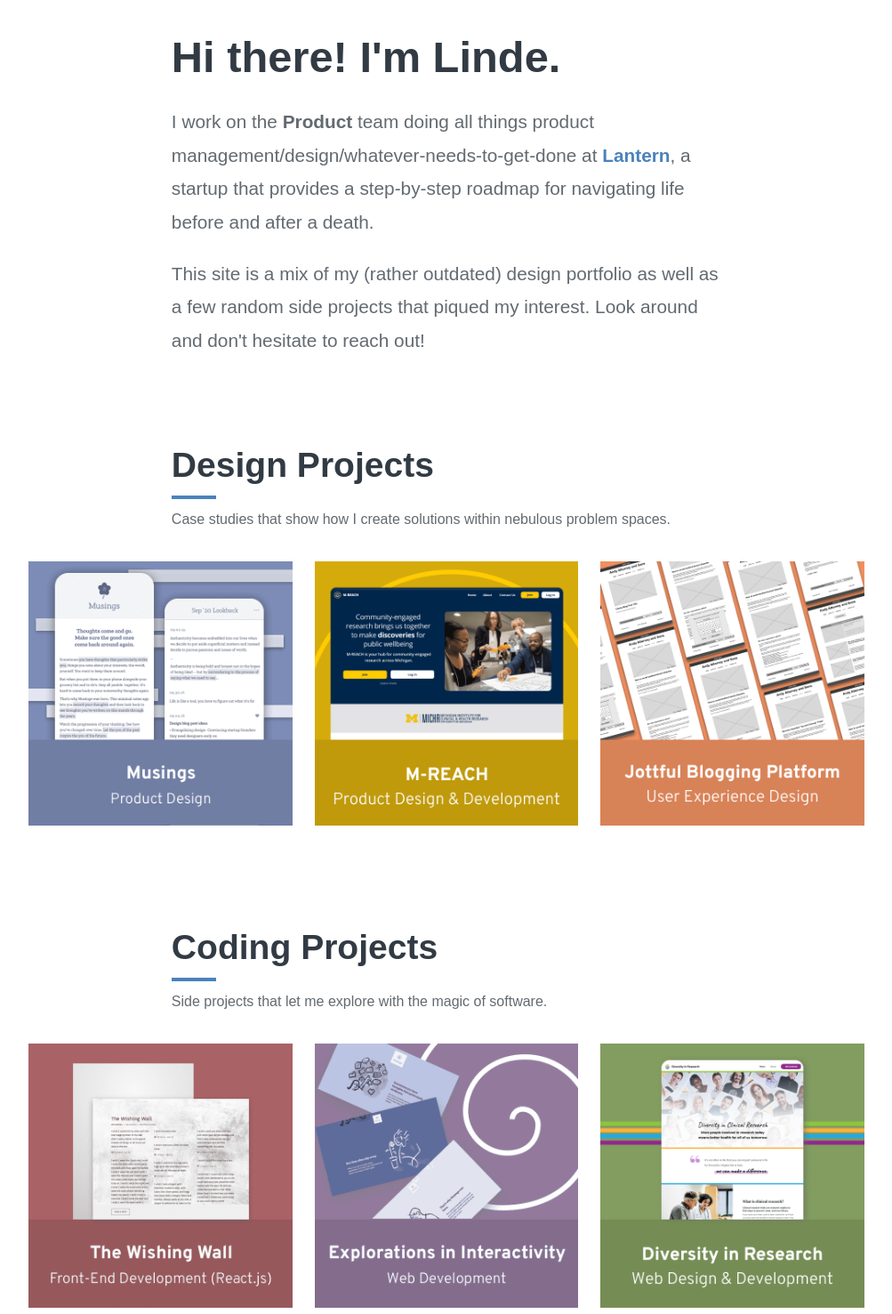
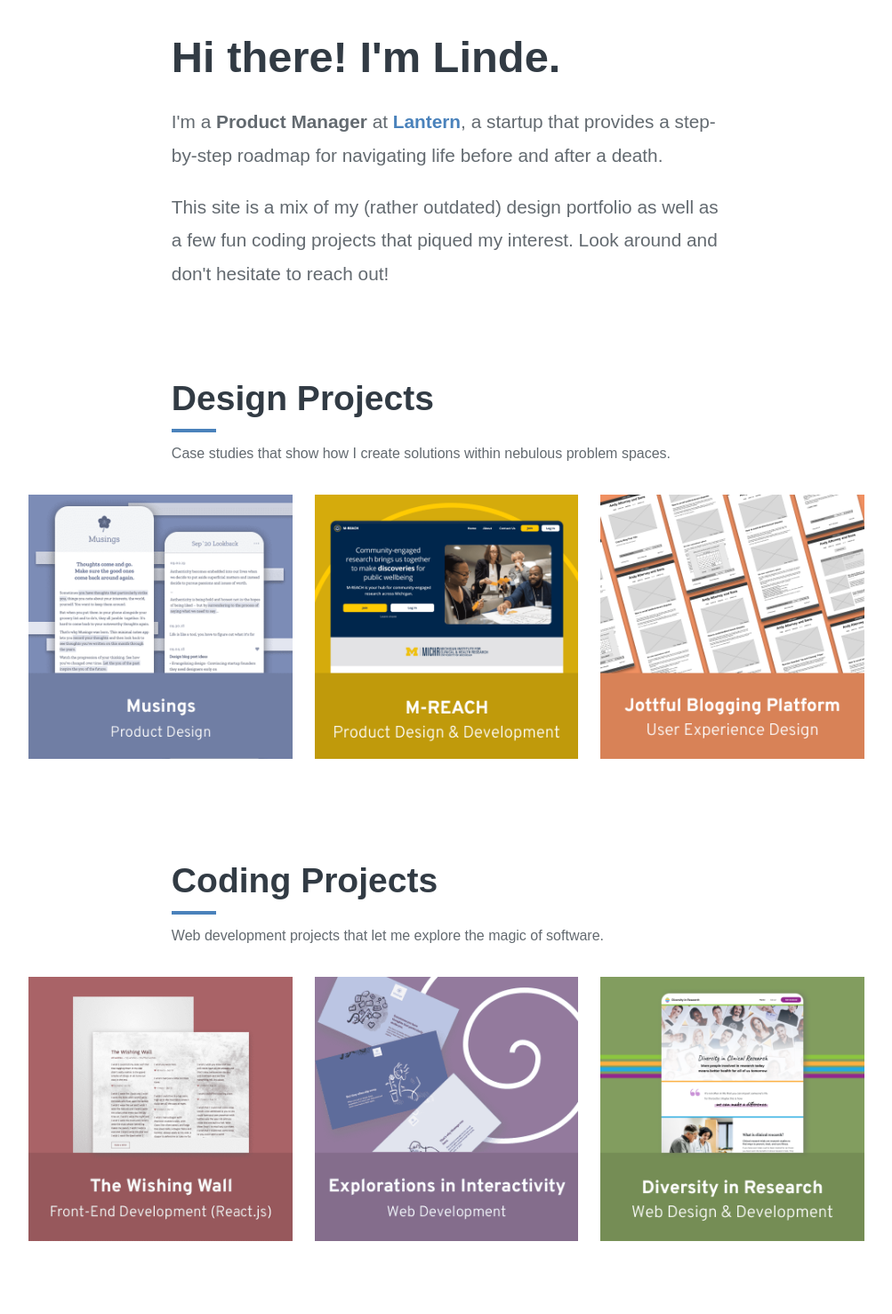
Before and after one commit to lindeluhuang/lh-website, a plain HTML site: page index.html in a window 1280 px wide. Shown: the part 160-1637 px from the top of the page at 89% size, without its empty margins (138-1141 px from the left). Drawn offline with nearby package versions, Linux system fonts and the light colour scheme; a web font is replaced by a local one.

Commit message:
Tiny tweaks to wording

```diff
--- a/index.html
+++ b/index.html
@@ -14,7 +14,7 @@
   </script>
 
 
-  <title>Linde Huang | Product Designer</title>
+  <title>Linde Huang | Product Manager</title>
   <link rel="shortcut icon" href="assets/images/brand/LHOutline.png" />
 
   <meta charset="utf-8">
@@ -68,9 +68,9 @@
         Hi there! I'm Linde.
       </h1>
       <p class="partial-width home-paragraph-text">
-        I work on the <strong>Product</strong> team doing all things product management/design/whatever-needs-to-get-done at <a href="https://lantern.co/" target="_blank">Lantern</a>, a startup that provides a step-by-step roadmap for navigating life before and after a death.
+        I'm a <strong>Product Manager</strong> at <a href="https://lantern.co/" target="_blank">Lantern</a>, a startup that provides a step-by-step roadmap for navigating life before and after a death.
       <p class="partial-width home-paragraph-text">
-        This site is a mix of my (rather outdated) design portfolio as well as a few random side projects that piqued my interest. Look around and don't hesitate to reach out!
+        This site is a mix of my (rather outdated) design portfolio as well as a few fun coding projects that piqued my interest. Look around and don't hesitate to reach out!
       </p>
 
       <h2 class="brand-color-h2 partial-width home-h2" id="work">
@@ -98,13 +98,13 @@
         Coding Projects
       </h2>
       <p class="partial-width home-description-text no-margin-bottom">
-        Side projects that let me explore with the magic of software.
+        Web development projects that let me explore the magic of software.
       </p>
-      <a href="work-wishing-wall.html" class="image-third-width transform-scale hover-trim">
+      <a href="work-wishing-wall.html" class="image-third-width transform-scale hover-trim  no-margin-bottom">
         <img data-aos="fade-zoom-in" data-aos-duration="1500" data-aos-delay="300"
           src="assets/images/casestudiesall/CardWishingWall.png" alt="WishingWall Case Study">
       </a>
-      <a href="work-explorations-interactivity.html" class="image-third-width transform-scale hover-trim">
+      <a href="work-explorations-interactivity.html" class="image-third-width transform-scale hover-trim  no-margin-bottom">
         <img data-aos="fade-zoom-in" data-aos-duration="1500" data-aos-delay="600"
           src="assets/images/casestudiesall/CardExplorationsInteractivity.png" alt="WishingWall Case Study">
       </a>
```
Also changed, not shown: about.html (+1 -1 lines).
